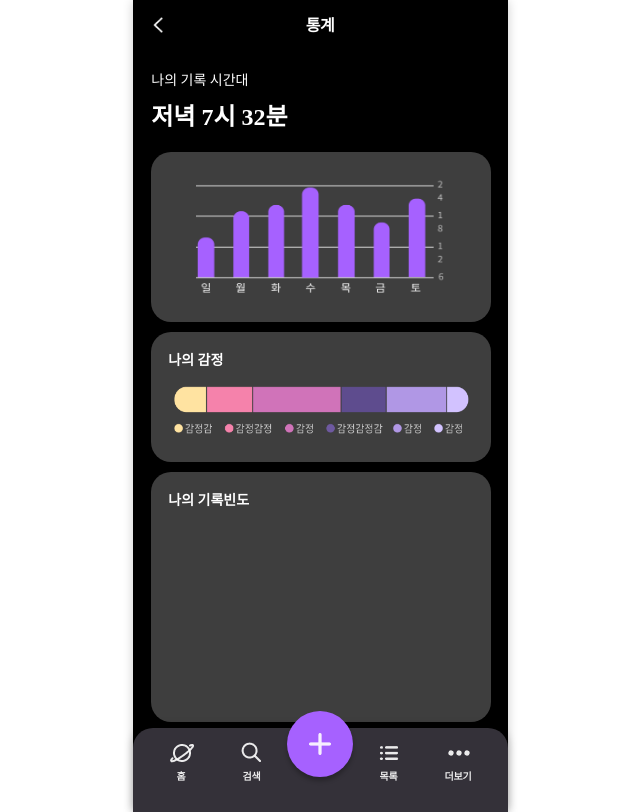
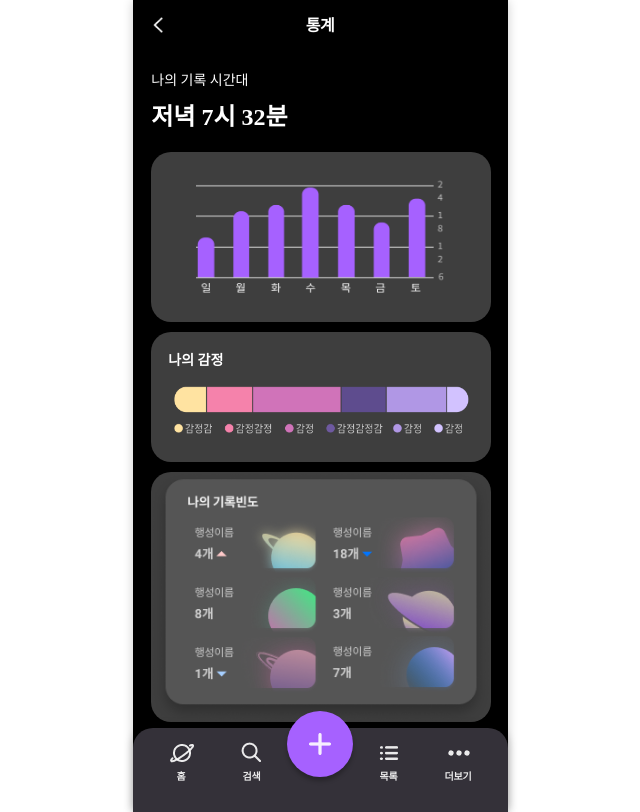
Before and after one commit to KMU-WINK/OMO, a React (Create React App) app in the folder front/: page /statistics in a window 1280 px wide. Shown: the whole page, without its empty margins (320-960 px from the left). Built offline with nearby package versions, Linux system fonts and the light colour scheme; a web font is replaced by a local one.

Commit message:
통계페이지 임시 이미지 추가 메인 버튼 default페이지에도 추가

```diff
--- a/front/src/components/main/default.js
+++ b/front/src/components/main/default.js
@@ -3,6 +3,8 @@ import {useHistory} from "react-router-dom";
 
 import blurPlanet from '../../images/main/main_blurPlanet.png';
 import bbuyo from '../../images/main/main_bbuyo.png';
+import moreDetailButton from '../../images/main/main_moreDetailButton.png';
+import statisticsButton from '../../images/main/main_statisticsButton.png';
 
 const textCSS = {
     textAlign: 'center',
@@ -40,9 +42,40 @@ const txtCSS = {
     margin: 0,
     paddingBottom:'6px',
 }
+const moreDetailButtonImg = {
+    marginTop: '170px',
+    marginLeft: '284px',
+    width: '25px',
+    height: '25px',
+    position: 'absolute',
+    display: 'none',
+    cursor: 'pointer',
+}
+const statisticsButtonImg = {
+    marginTop: '190px',
+    marginLeft: '245px',
+    width: '25px',
+    height: '25px',
+    position: 'absolute',
+    display: 'none',
+    cursor: 'pointer',
+}
 
 const Default = (props) => {
     const history = useHistory();
+
+    const [checkShowButtons, setCheckShowButtons] = useState(false);
+    const showButtons = () => {
+        if(checkShowButtons === false){
+            document.getElementById("showMoreDetailButtons").style.display = 'block';
+            document.getElementById("showStatisticsButtons").style.display = 'block';
+        }
+        else{
+            document.getElementById("showMoreDetailButtons").style.display = 'none';
+            document.getElementById("showStatisticsButtons").style.display = 'none';
+        }
+        setCheckShowButtons(!checkShowButtons)
+    }
 
     return (
         <div>
@@ -50,9 +83,11 @@ const Default = (props) => {
                 아래 + 버튼을 눌러<br/>새 감정을 기록해주세요
             </div>
             <div style={{marginTop: '40px'}}>
+                <img src={moreDetailButton} id={"showMoreDetailButtons"} style={moreDetailButtonImg} onClick={() => history.push('/moreDetail')}/>
+                <img src={statisticsButton} id={"showStatisticsButtons"} style={statisticsButtonImg} onClick={() => history.push('/statistics')}/>
                 <div style={blurPlanetImg} >
                     <img src={blurPlanet} style={blurPlanetCSS}/>
-                    <div style={bbuyoCSS} onClick={() => history.push('/statistics')}>
+                    <div style={bbuyoCSS} onClick={showButtons}>
                         <p style={txtCSS}>뿌요</p>
                         <img src={bbuyo} style={bbuyoStyle} />
                     </div>
--- a/front/src/components/main/planet.js
+++ b/front/src/components/main/planet.js
@@ -69,7 +69,7 @@ const Planet = (props) => {
         <div>
             <View/>
             <img src={moreDetailButton} id={"showMoreDetailButtons"} style={moreDetailButtonImg} onClick={() => history.push('/moreDetail')}/>
-            <img src={statisticsButton} id={"showStatisticsButtons"}  style={statisticsButtonImg} onClick={() => history.push('/statistics')}/>
+            <img src={statisticsButton} id={"showStatisticsButtons"} style={statisticsButtonImg} onClick={() => history.push('/statistics')}/>
             <div style={bbuyoCSS} onClick={showButtons}>
                 <p style={txtCSS}>뿌요</p>   {/*뿌요 대신 이름 들어가는 듯*/}
                 <img src={bbuyo} style={bbuyoStyle} />
--- a/front/src/pages/Statistics.js
+++ b/front/src/pages/Statistics.js
@@ -6,6 +6,7 @@ import Spaceship from '../images/statistics/statistics_Spaceship.png';
 import monthGraph from '../images/statistics/statistics_monthGraph.png';
 import planetGraph from '../images/statistics/statistics_planetGraph.png';
 import emotionGraph from '../images/statistics/statistics_emotionGraph.png';
+import recordFrequency from '../images/statistics/statistics_recordFrequency.png'
 
 import Header from "../components/common/header";
 import Footer from "../components/common/footer";
@@ -60,7 +61,6 @@ const myRecordFrequency = {
     width: '340px',
     borderRadius: '20px',
     backgroundColor: 'rgba(124,124,124,0.5)',
-    backdropFilter: 'blur(4px)',
     marginBottom: '10px',
 }
 const myRecordStatistics = {
@@ -147,7 +147,7 @@ const Statistics = (props) => {
                         </div>
                     </div>
                     <div style={myRecordFrequency}>
-                        <p style={headTXT}>나의 기록빈도</p>
+                        <img src={recordFrequency} style={{width: '100%'}}/>
                     </div>
                     <div style={myRecordStatistics}>
                         <div style={{width:'120px'}}>
```
Also changed, not shown: front/src/images/statistics/statistics_recordFrequency.png (added), front/src/pages/Main.js (line endings or trailing spaces).
